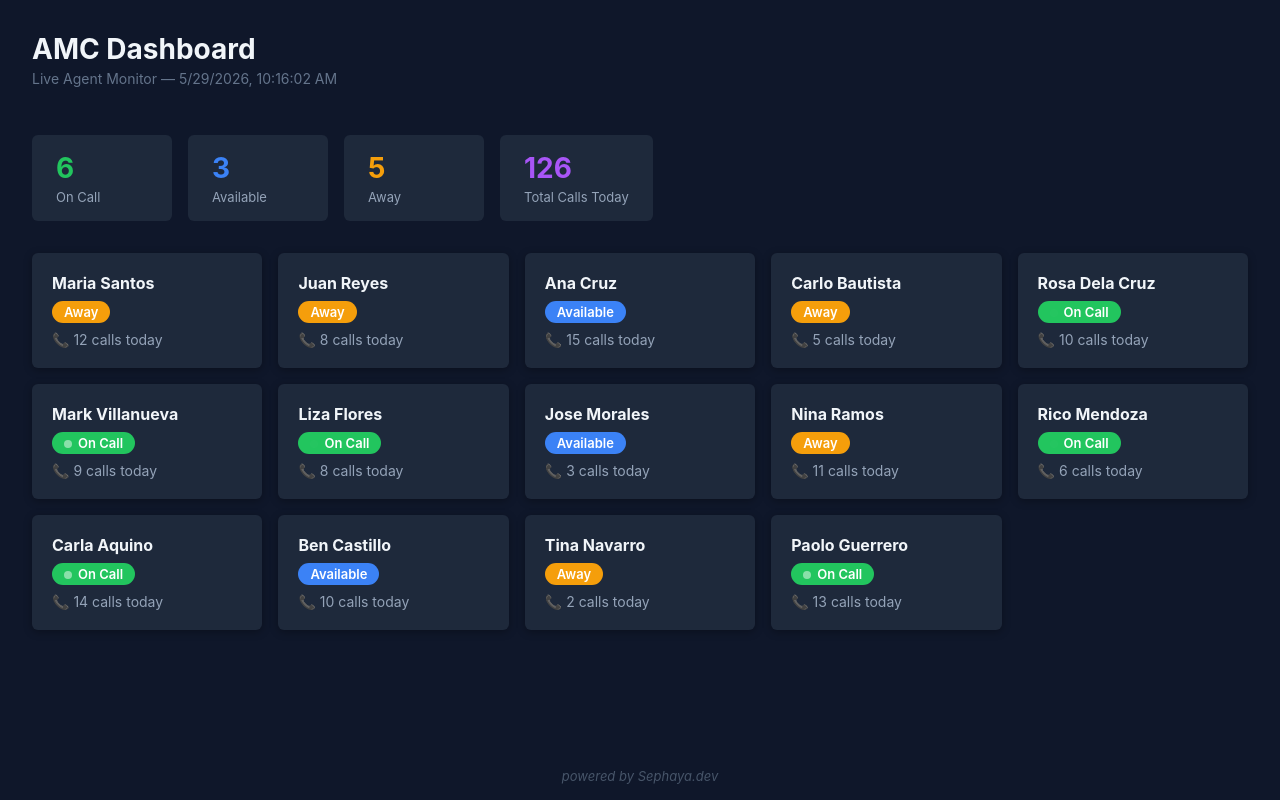
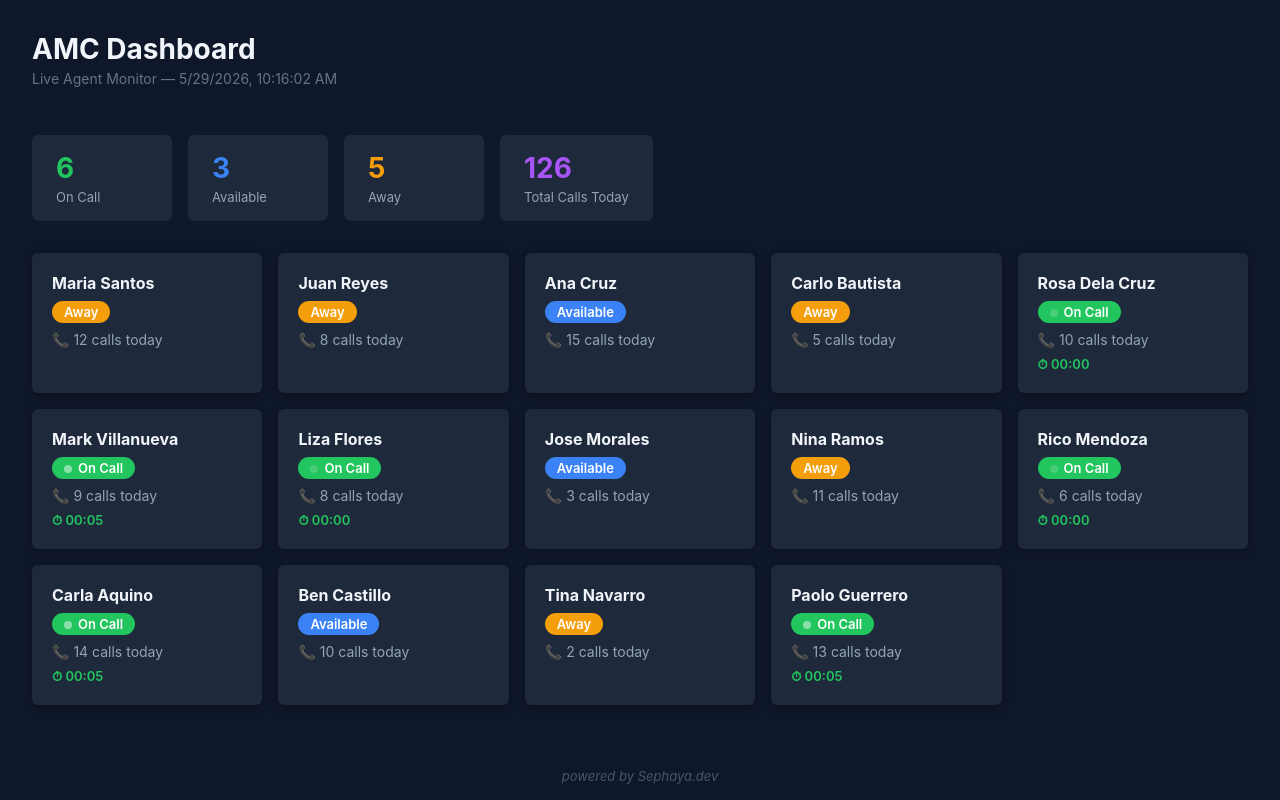
Before and after one commit to jdalmeria-tech/amccssci-dashboard, a React (Create React App) app: page / in a window 1280 px wide. Built offline with nearby package versions, Linux system fonts and the light colour scheme.

Commit message:
Session 5: call duration timer on On Call agents

```diff
--- a/src/App.js
+++ b/src/App.js
@@ -21,11 +21,17 @@ function App() {
 
   useEffect(() => {
     const interval = setInterval(() => {
-      setAgents(prev => prev.map(agent => ({
-        ...agent,
-        status: randomStatus(),
-        calls: randomizeCalls(agent.calls),
-      })));
+      setAgents(prev => prev.map(agent => {
+        const newStatus = randomStatus();
+        return {
+          ...agent,
+          status: newStatus,
+          calls: randomizeCalls(agent.calls),
+          callStart: newStatus === "On Call" && agent.status !== "On Call"
+            ? Date.now()
+            : agent.callStart,
+        };
+      }));
     }, 5000);
 
     return () => clearInterval(interval);
--- a/src/components/AgentCard/AgentCard.css
+++ b/src/components/AgentCard/AgentCard.css
@@ -29,6 +29,12 @@
   font-size: 14px;
 }
 
+.agent-duration {
+  color: #22c55e;
+  font-size: 13px;
+  font-weight: 600;
+}
+
 .blink-dot {
   display: inline-block;
   width: 8px;
--- a/src/components/AgentCard/AgentCard.js
+++ b/src/components/AgentCard/AgentCard.js
@@ -1,20 +1,46 @@
-import "./AgentCard.css";
+import { useState, useEffect } from 'react';
+import './AgentCard.css';
 
-const statusColor = (status) => {
+const statusClass = (status) => {
   if (status === "On Call") return "status-oncall";
   if (status === "Available") return "status-available";
   return "status-away";
 };
 
+const formatDuration = (ms) => {
+  const totalSeconds = Math.floor(ms / 1000);
+  const minutes = Math.floor(totalSeconds / 60);
+  const seconds = totalSeconds % 60;
+  return `${String(minutes).padStart(2, '0')}:${String(seconds).padStart(2, '0')}`;
+};
+
 function AgentCard({ agent }) {
+  const [duration, setDuration] = useState(0);
+
+  useEffect(() => {
+    if (agent.status !== "On Call" || !agent.callStart) {
+      setDuration(0);
+      return;
+    }
+
+    const timer = setInterval(() => {
+      setDuration(Date.now() - agent.callStart);
+    }, 1000);
+
+    return () => clearInterval(timer);
+  }, [agent.status, agent.callStart]);
+
   return (
     <div className="agent-card">
       <div className="agent-name">{agent.name}</div>
-      <div className={`agent-status ${statusColor(agent.status)}`}>
+      <div className={`agent-status ${statusClass(agent.status)}`}>
         {agent.status === "On Call" && <span className="blink-dot"></span>}
         {agent.status}
       </div>
       <div className="agent-calls">📞 {agent.calls} calls today</div>
+      {agent.status === "On Call" && (
+        <div className="agent-duration">⏱ {formatDuration(duration)}</div>
+      )}
     </div>
   );
 }
--- a/src/data/agents.js
+++ b/src/data/agents.js
@@ -1,18 +1,18 @@
 const agents = [
-  { id: 1, name: "Maria Santos", status: "On Call", calls: 12 },
-  { id: 2, name: "Juan Reyes", status: "Available", calls: 8 },
-  { id: 3, name: "Ana Cruz", status: "On Call", calls: 15 },
-  { id: 4, name: "Carlo Bautista", status: "Away", calls: 5 },
-  { id: 5, name: "Rosa Dela Cruz", status: "Available", calls: 10 },
-  { id: 6, name: "Mark Villanueva", status: "On Call", calls: 9 },
-  { id: 7, name: "Liza Flores", status: "Available", calls: 7 },
-  { id: 8, name: "Jose Morales", status: "Away", calls: 3 },
-  { id: 9, name: "Nina Ramos", status: "On Call", calls: 11 },
-  { id: 10, name: "Rico Mendoza", status: "Available", calls: 6 },
-  { id: 11, name: "Carla Aquino", status: "On Call", calls: 14 },
-  { id: 12, name: "Ben Castillo", status: "Available", calls: 9 },
-  { id: 13, name: "Tina Navarro", status: "Away", calls: 2 },
-  { id: 14, name: "Paolo Guerrero", status: "On Call", calls: 13 },
+  { id: 1, name: "Maria Santos", status: "On Call", calls: 12, callStart: Date.now() },
+  { id: 2, name: "Juan Reyes", status: "Available", calls: 8, callStart: null },
+  { id: 3, name: "Ana Cruz", status: "On Call", calls: 15, callStart: Date.now() },
+  { id: 4, name: "Carlo Bautista", status: "Away", calls: 5, callStart: null },
+  { id: 5, name: "Rosa Dela Cruz", status: "Available", calls: 10, callStart: null },
+  { id: 6, name: "Mark Villanueva", status: "On Call", calls: 9, callStart: Date.now() },
+  { id: 7, name: "Liza Flores", status: "Available", calls: 7, callStart: null },
+  { id: 8, name: "Jose Morales", status: "Away", calls: 3, callStart: null },
+  { id: 9, name: "Nina Ramos", status: "On Call", calls: 11, callStart: Date.now() },
+  { id: 10, name: "Rico Mendoza", status: "Available", calls: 6, callStart: null },
+  { id: 11, name: "Carla Aquino", status: "On Call", calls: 14, callStart: Date.now() },
+  { id: 12, name: "Ben Castillo", status: "Available", calls: 9, callStart: null },
+  { id: 13, name: "Tina Navarro", status: "Away", calls: 2, callStart: null },
+  { id: 14, name: "Paolo Guerrero", status: "On Call", calls: 13, callStart: Date.now() },
 ];
 
 export default agents;
```
